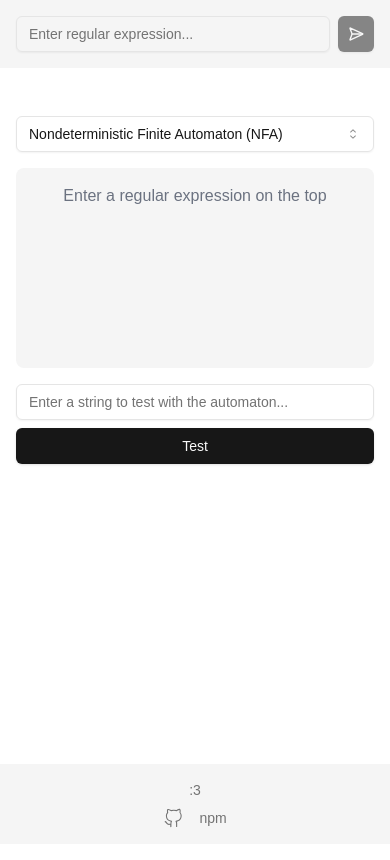
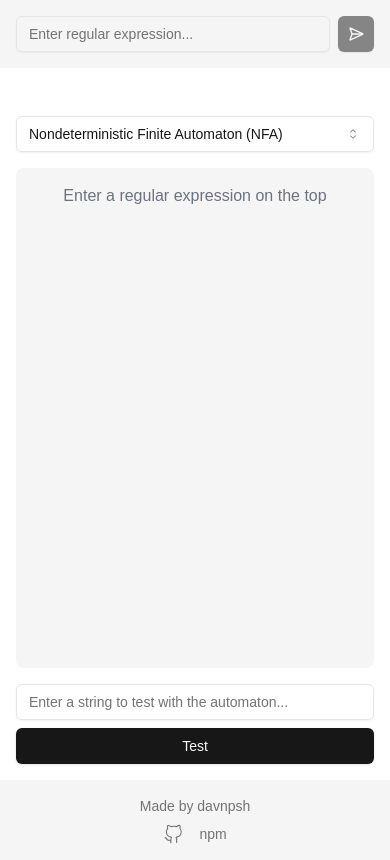
Before and after one commit to davnpsh/automata-demo, a Next.js app: page / in a window 390 px wide. Built offline with nearby package versions, Linux system fonts and the light colour scheme; what cytoscape-dagre would draw is missing.

Commit message:
changes: minor changes

```diff
--- a/app/page.tsx
+++ b/app/page.tsx
@@ -187,7 +187,7 @@ export default function Home() {
           </Select>
 
           {/* Graph */}
-          <div className="flex-1 bg-secondary rounded-lg mb-4 p-4 overflow-auto min-h-[200px] lg:min-h-0 relative">
+          <div className="flex-1 bg-secondary rounded-lg mb-4 p-4 overflow-auto min-h-[500px] lg:min-h-0 relative">
             {isLoading ? (
               <div className="flex items-center justify-center h-full">
                 <div className="animate-spin rounded-full h-16 w-16 border-b-2 border-primary"></div>
@@ -215,9 +215,9 @@ export default function Home() {
                   maxZoom={4}
                   wheelSensitivity={0.1}
                 />
-                <p className="absolute bottom-5 left-5 text-sm text-gray-500">
+                <p className="absolute bottom-5 left-5 text-sm text-gray-500 select-none">
                   In some cases, the edges may overlap. To fix this, just drag
-                  and drop the nodes to the location desired.
+                  and drop the nodes until you see all of the edges.
                 </p>
               </>
             ) : (
@@ -271,7 +271,14 @@ export default function Home() {
       <footer className="bg-secondary p-4 mt-auto">
         <div className="container mx-auto flex flex-col sm:flex-row justify-between items-center gap-2">
           <p className="text-sm text-muted-foreground text-center sm:text-left">
-            :3
+            Made by{" "}
+            <a
+              href="https://github.com/davnpsh"
+              className="hover:underline"
+              target="_blank"
+            >
+              davnpsh
+            </a>
           </p>
           <div className="flex items-center space-x-4">
             <a
```
